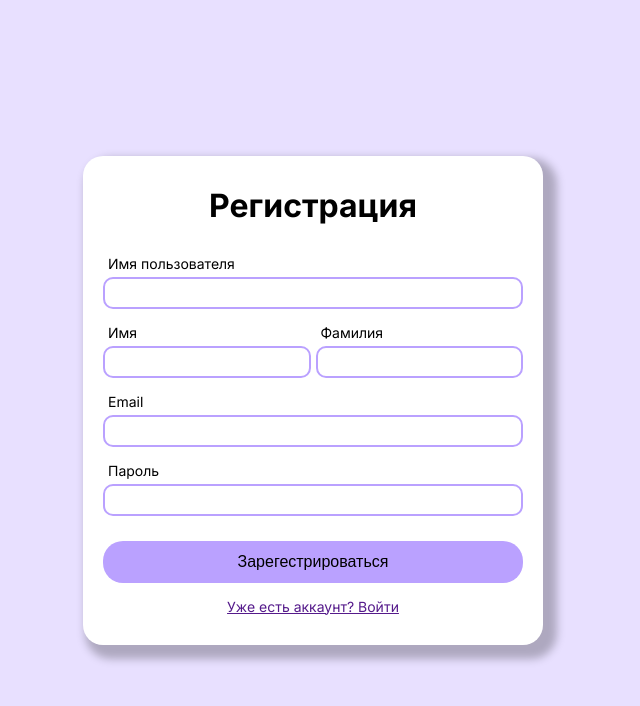
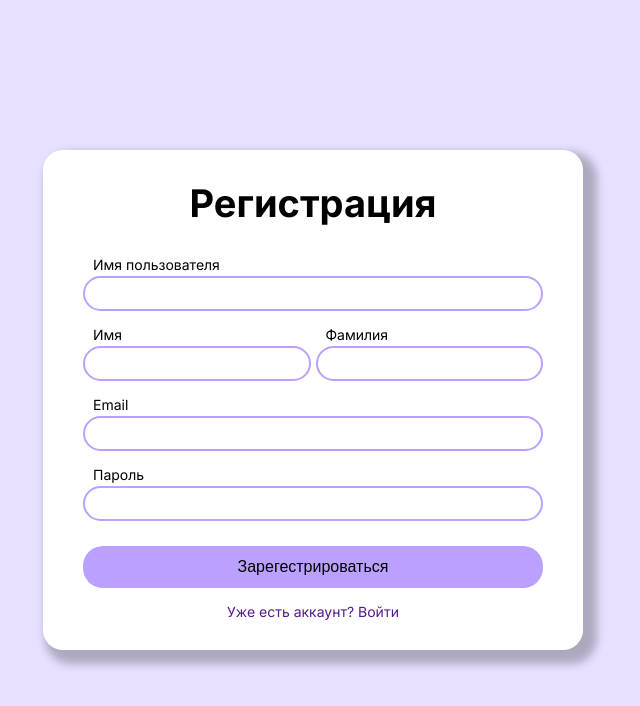
Before and after one commit to mishany777/diary, a React (Vite) app: page /register in a window 1280 px wide. Shown: the top 706 px of the page, without its empty margins (327-967 px from the left). Built offline with nearby package versions, Linux system fonts and the light colour scheme.

Commit message:
reg fixes

```diff
--- a/src/screens/Register/Register.jsx
+++ b/src/screens/Register/Register.jsx
@@ -3,38 +3,59 @@ import MainWrapper from "../../shared/MainWrapper/MainWrapper";
 import styles from '../Register/Register.module.css'
 import logoIcon from '../../assets/logoIcon.svg'
 import api from '../../api'
+import { useState } from "react";
 
 export default function Register() {
+
+    const [regData, setRegData] = useState({
+        "username": "",
+        "password": "",
+        "first_name": "",
+        "last_name": "",
+        "email": ""
+    })
+
+    const onChange = (e) => {
+        setRegData({...regData, [e.target.name]: e.target.value})
+    }
+
+    const {username, password, first_name, last_name, email} = regData;
+
+    const onSubmit = async (e) => {
+        e.preventDefault();
+        console.log('submit');
+    }
+
     return (
     <>
         <div className={styles.container}>
-            <div className={styles.form}>
+            <form className={styles.form} onSubmit={(e) => onSubmit(e)}>
                 <h1 className={styles.title}>Регистрация</h1>
                 <div className={styles.field}>
                     <p className={styles.description}>Имя пользователя</p>
-                    <input type="text" />
+                    <input type="text" required onChange={onChange} value={username} name="username"/>
                 </div>
                 <div className={styles.names}>
                     <div className={styles.field}>
                         <p className={styles.description}>Имя</p>
-                        <input type="text" />
+                        <input type="text" required onChange={onChange} value={first_name} name="first_name" />
                     </div>
                     <div className={styles.field}>
                         <p className={styles.description}>Фамилия</p>
-                        <input type="text" />
+                        <input type="text" required onChange={onChange} value={last_name} name="last_name" />
                     </div>
                 </div>
                 <div className={styles.field}>
                     <p className={styles.description}>Email</p>
-                    <input type="text" />
+                    <input type="text" required onChange={onChange} value={email} name="email" />
                 </div>
                 <div className={styles.field}>
                     <p className={styles.description}>Пароль</p>
-                    <input type="password" />
+                    <input type="password" required onChange={onChange} value={password} name="password" />
                 </div>
                 <button className={styles.submit}>Зарегестрироваться</button>
-                <a href="" className={styles.login_link}>Уже есть аккаунт? Войти</a>
-            </div>
+                <a href="" className={styles.login_link}>Уже есть аккаунт? <span className={styles.login_link_hover}>Войти</span></a>
+            </form>
         </div>
     </>
     );
--- a/src/screens/Register/Register.module.css
+++ b/src/screens/Register/Register.module.css
@@ -15,27 +15,27 @@ body {
     flex-direction: column;
     gap: 15px;
     margin: 0 auto;
-    max-width: 460px;
+    width: 540px;
     background-color: white;
     box-shadow: 8px 8px 8.8px 6px #00000040;
     border-radius: 20px;
     /* border: 2px solid black; */
-    padding: 20px;
+    padding: 20px 40px;
     align-items: center;
 }
 
 .field {
     display: flex;
     flex-direction: column;
-    gap: 5px;
+    gap: 3px;
     width: 100%;
 }
 
 .field > input {
     padding: 5px 10px;
-    border-radius: 10px;
+    border-radius: 25px;
     border: 2px solid #BAA1FF;
-    font-size: 16px;
+    font-size: 18px;
     width: 100%;
 }
 
@@ -49,11 +49,12 @@ body {
 .title {
     margin-bottom: 15px;
     margin-top: 10px;
+    font-size: 38px;
 }
 
 .description {
     font-size: 14px;
-    margin-left: 5px;
+    margin-left: 10px;
 }
 
 .submit {
@@ -64,6 +65,7 @@ body {
     margin-top: 10px;
     border: none;
     background-color: #BAA1FF;
+    cursor: pointer;
 }
 
 .submit:hover {
@@ -74,4 +76,11 @@ body {
     /* margin-top: 5px; */
     font-size: 14px;
     margin-bottom: 10px;
+    text-decoration: none;
 }
+
+.login_link:hover {
+    .login_link_hover {
+        text-decoration: underline;
+    }
+}
```
